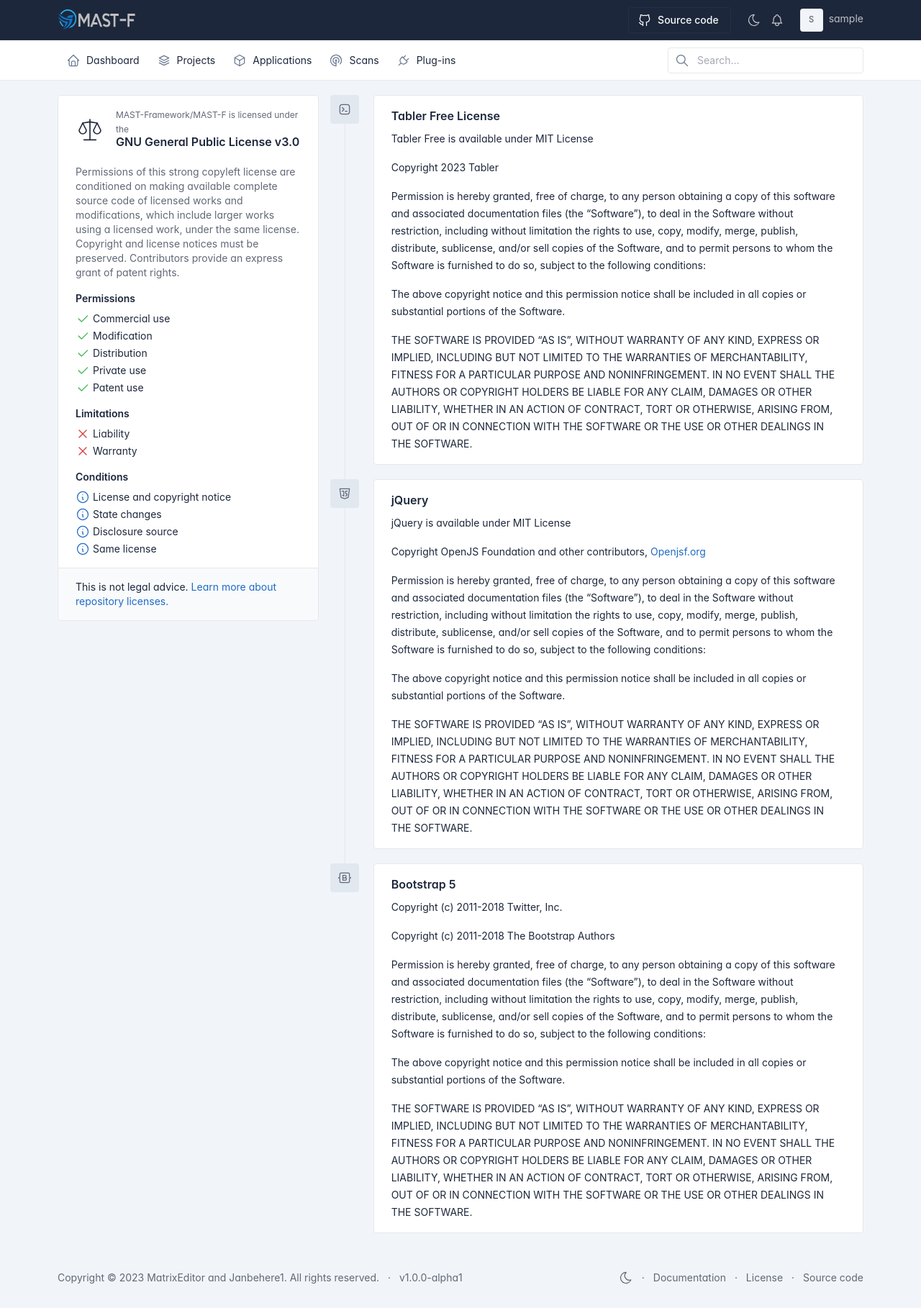
After one commit to MAST-Framework/MAST-F, a Django app: page /web/license in a window 1280 px wide. The commit adds this page. Shown: the whole page at 72% size. Run offline with Django 4.2, Linux system fonts and the light colour scheme; the visitor is signed in with stand-in values (Sample User, id 1); some libraries are stand-ins or nearby versions; some web fonts are replaced.

Commit message:
Updated source code links

```diff
--- a/mastf/MASTF/web/urls.py
+++ b/mastf/MASTF/web/urls.py
@@ -5,6 +5,7 @@ from mastf.MASTF.web import views
 urlpatterns = [
     path(r"", views.DashboardView.as_view(), name='Index'),
     path(r"dashboard", views.DashboardView.as_view(), name='Dashboard'),
+    path(r"license", views.LicenseView.as_view(), name='License'),
 
     # URLs for the main navigation bar - Currently, there are only four options
     # (five with dashboard):
--- a/mastf/MASTF/web/views/web_dashboard.py
+++ b/mastf/MASTF/web/views/web_dashboard.py
@@ -13,7 +13,7 @@ from mastf.MASTF.serializers import ProjectSerializer, ScanSerializer
 # display the web frontend
 
 __all__ = [
-    'DashboardView', 'ProjectsView'
+    'DashboardView', 'ProjectsView', 'LicenseView'
 ]
 
 class DashboardView(ContextMixinBase):
@@ -64,3 +64,7 @@ class ProjectsView(VulnContextMixin, ContextMixinBase):
         data['scan'] = ScanSerializer(scan[0]).data if len(scan) > 0 else None
 
         return data
+
+
+class LicenseView(ContextMixinBase):
+    template_name = 'license.html'
--- a/mastf/templates/base.html
+++ b/mastf/templates/base.html
@@ -75,7 +75,7 @@
                   <div class="navbar-nav flex-row order-md-last">
                     <div class="nav-item d-none d-md-flex me-3">
                       <div class="btn-list">
-                        <a href="https://github.com/tabler/tabler" class="btn btn-dark" target="_blank" rel="noreferrer">
+                        <a href="https://github.com/MAST-Framework/MAST-F" class="btn btn-dark" target="_blank" rel="noreferrer">
                           <!-- Download SVG icon from http://tabler-icons.io/i/brand-github -->
                           <svg xmlns="http://www.w3.org/2000/svg" class="icon" width="24" height="24" viewBox="0 0 24 24" stroke-width="2" stroke="currentColor" fill="none" stroke-linecap="round" stroke-linejoin="round"><path stroke="none" d="M0 0h24v24H0z" fill="none"/><path d="M9 19c-4.3 1.4 -4.3 -2.5 -6 -3m12 5v-3.5c0 -1 .1 -1.4 -.5 -2c2.8 -.3 5.5 -1.4 5.5 -6a4.6 4.6 0 0 0 -1.3 -3.2a4.2 4.2 0 0 0 -.1 -3.2s-1.1 -.3 -3.5 1.3a12.3 12.3 0 0 0 -6.2 0c-2.4 -1.6 -3.5 -1.3 -3.5 -1.3a4.2 4.2 0 0 0 -.1 3.2a4.6 4.6 0 0 0 -1.3 3.2c0 4.6 2.7 5.7 5.5 6c-.6 .6 -.6 1.2 -.5 2v3.5" /></svg>
                           Source code
@@ -323,8 +323,8 @@
                               </a>
                             </li>
                             <li class="list-inline-item"><a href="/docs/" class="link-secondary">Documentation</a></li>
-                            <li class="list-inline-item"><a href="/license.html" class="link-secondary">License</a></li>
-                            <li class="list-inline-item"><a href="https://github.com/tabler/tabler" target="_blank" class="link-secondary" rel="noopener">Source code</a></li>
+                            <li class="list-inline-item"><a href="{% url 'License' %}" class="link-secondary">License</a></li>
+                            <li class="list-inline-item"><a href="https://github.com/MAST-Framework/MAST-F" target="_blank" class="link-secondary" rel="noopener">Source code</a></li>
 
                           </ul>
                         </div>
@@ -332,7 +332,8 @@
                           <ul class="list-inline list-inline-dots mb-0">
                             <li class="list-inline-item">
                               Copyright &copy; 2023
-                              <a href="." class="link-secondary">MatrixEditor</a>.
+                              <a href="https://github.com/MatrixEditor" class="link-secondary">MatrixEditor</a> and
+                              <a href="https://github.com/Janbehere1" class="link-secondary">Janbehere1</a>.
                               All rights reserved.
                             </li>
                             <li class="list-inline-item">
--- /dev/null
+++ b/mastf/templates/license.html
@@ -0,0 +1,157 @@
+{% extends 'base.html' %}
+{% load static %}
+
+{% block title %}
+Licenses
+{% endblock title %}
+
+{% block page_body %}
+<div class="page-body">
+    <div class="container-xl">
+      <div class="row row-cards">
+        <div class="col-lg-4">
+            <div class="card">
+              <div class="card-body">
+                <div class="d-flex align-items-center mb-3">
+                  <div class="me-3">
+                    <!-- Download SVG icon from http://tabler-icons.io/i/scale -->
+                    <svg xmlns="http://www.w3.org/2000/svg" class="icon icon-md" width="24" height="24" viewBox="0 0 24 24" stroke-width="2" stroke="currentColor" fill="none" stroke-linecap="round" stroke-linejoin="round"><path stroke="none" d="M0 0h24v24H0z" fill="none"/><path d="M7 20l10 0" /><path d="M6 6l6 -1l6 1" /><path d="M12 3l0 17" /><path d="M9 12l-3 -6l-3 6a3 3 0 0 0 6 0" /><path d="M21 12l-3 -6l-3 6a3 3 0 0 0 6 0" /></svg>
+                  </div>
+                  <div>
+                    <small class="text-muted">MAST-Framework/MAST-F is licensed under the</small>
+                    <h3 class="lh-1">GNU General Public License v3.0</h3>
+                  </div>
+                </div>
+                <div class="text-muted mb-3">
+                    Permissions of this strong copyleft license are conditioned on making
+                    available complete source code of licensed works and modifications, which
+                    include larger works using a licensed work, under the same license. Copyright
+                    and license notices must be preserved. Contributors provide an express grant
+                    of patent rights.
+                </div>
+                <h4>Permissions</h4>
+                <ul class="list-unstyled space-y-1">
+                    <li><!-- Download SVG icon from http://tabler-icons.io/i/check -->
+                        <svg xmlns="http://www.w3.org/2000/svg" class="icon text-green" width="24" height="24" viewBox="0 0 24 24" stroke-width="2" stroke="currentColor" fill="none" stroke-linecap="round" stroke-linejoin="round"><path stroke="none" d="M0 0h24v24H0z" fill="none"/><path d="M5 12l5 5l10 -10" /></svg>
+                        Commercial use</li>
+                    <li><!-- Download SVG icon from http://tabler-icons.io/i/check -->
+                        <svg xmlns="http://www.w3.org/2000/svg" class="icon text-green" width="24" height="24" viewBox="0 0 24 24" stroke-width="2" stroke="currentColor" fill="none" stroke-linecap="round" stroke-linejoin="round"><path stroke="none" d="M0 0h24v24H0z" fill="none"/><path d="M5 12l5 5l10 -10" /></svg>
+                        Modification</li>
+                    <li><!-- Download SVG icon from http://tabler-icons.io/i/check -->
+                        <svg xmlns="http://www.w3.org/2000/svg" class="icon text-green" width="24" height="24" viewBox="0 0 24 24" stroke-width="2" stroke="currentColor" fill="none" stroke-linecap="round" stroke-linejoin="round"><path stroke="none" d="M0 0h24v24H0z" fill="none"/><path d="M5 12l5 5l10 -10" /></svg>
+                        Distribution</li>
+                    <li><!-- Download SVG icon from http://tabler-icons.io/i/check -->
+                        <svg xmlns="http://www.w3.org/2000/svg" class="icon text-green" width="24" height="24" viewBox="0 0 24 24" stroke-width="2" stroke="currentColor" fill="none" stroke-linecap="round" stroke-linejoin="round"><path stroke="none" d="M0 0h24v24H0z" fill="none"/><path d="M5 12l5 5l10 -10" /></svg>
+                        Private use</li>
+                    <li><!-- Download SVG icon from http://tabler-icons.io/i/check -->
+                        <svg xmlns="http://www.w3.org/2000/svg" class="icon text-green" width="24" height="24" viewBox="0 0 24 24" stroke-width="2" stroke="currentColor" fill="none" stroke-linecap="round" stroke-linejoin="round"><path stroke="none" d="M0 0h24v24H0z" fill="none"/><path d="M5 12l5 5l10 -10" /></svg>
+                        Patent use</li>
+                </ul>
+                <h4>Limitations</h4>
+                <ul class="list-unstyled space-y-1">
+                  <li><!-- Download SVG icon from http://tabler-icons.io/i/x -->
+                    <svg xmlns="http://www.w3.org/2000/svg" class="icon text-red" width="24" height="24" viewBox="0 0 24 24" stroke-width="2" stroke="currentColor" fill="none" stroke-linecap="round" stroke-linejoin="round"><path stroke="none" d="M0 0h24v24H0z" fill="none"/><path d="M18 6l-12 12" /><path d="M6 6l12 12" /></svg>
+                    Liability</li>
+                  <li><!-- Download SVG icon from http://tabler-icons.io/i/x -->
+                    <svg xmlns="http://www.w3.org/2000/svg" class="icon text-red" width="24" height="24" viewBox="0 0 24 24" stroke-width="2" stroke="currentColor" fill="none" stroke-linecap="round" stroke-linejoin="round"><path stroke="none" d="M0 0h24v24H0z" fill="none"/><path d="M18 6l-12 12" /><path d="M6 6l12 12" /></svg>
+                    Warranty</li>
+                </ul>
+                <h4>Conditions</h4>
+                <ul class="list-unstyled space-y-1">
+                    <li><!-- Download SVG icon from http://tabler-icons.io/i/info-circle -->
+                        <svg xmlns="http://www.w3.org/2000/svg" class="icon text-blue" width="24" height="24" viewBox="0 0 24 24" stroke-width="2" stroke="currentColor" fill="none" stroke-linecap="round" stroke-linejoin="round"><path stroke="none" d="M0 0h24v24H0z" fill="none"/><path d="M12 12m-9 0a9 9 0 1 0 18 0a9 9 0 1 0 -18 0" /><path d="M12 8l.01 0" /><path d="M11 12l1 0l0 4l1 0" /></svg>
+                        License and copyright notice</li>
+                    <li><!-- Download SVG icon from http://tabler-icons.io/i/info-circle -->
+                        <svg xmlns="http://www.w3.org/2000/svg" class="icon text-blue" width="24" height="24" viewBox="0 0 24 24" stroke-width="2" stroke="currentColor" fill="none" stroke-linecap="round" stroke-linejoin="round"><path stroke="none" d="M0 0h24v24H0z" fill="none"/><path d="M12 12m-9 0a9 9 0 1 0 18 0a9 9 0 1 0 -18 0" /><path d="M12 8l.01 0" /><path d="M11 12l1 0l0 4l1 0" /></svg>
+                        State changes</li>
+                    <li><!-- Download SVG icon from http://tabler-icons.io/i/info-circle -->
+                        <svg xmlns="http://www.w3.org/2000/svg" class="icon text-blue" width="24" height="24" viewBox="0 0 24 24" stroke-width="2" stroke="currentColor" fill="none" stroke-linecap="round" stroke-linejoin="round"><path stroke="none" d="M0 0h24v24H0z" fill="none"/><path d="M12 12m-9 0a9 9 0 1 0 18 0a9 9 0 1 0 -18 0" /><path d="M12 8l.01 0" /><path d="M11 12l1 0l0 4l1 0" /></svg>
+                        Disclosure source</li>
+                    <li><!-- Download SVG icon from http://tabler-icons.io/i/info-circle -->
+                        <svg xmlns="http://www.w3.org/2000/svg" class="icon text-blue" width="24" height="24" viewBox="0 0 24 24" stroke-width="2" stroke="currentColor" fill="none" stroke-linecap="round" stroke-linejoin="round"><path stroke="none" d="M0 0h24v24H0z" fill="none"/><path d="M12 12m-9 0a9 9 0 1 0 18 0a9 9 0 1 0 -18 0" /><path d="M12 8l.01 0" /><path d="M11 12l1 0l0 4l1 0" /></svg>
+                        Same license</li>
+                </ul>
+              </div>
+              <div class="card-footer">
+                This is not legal advice.
+                <a href="https://docs.github.com/en/repositories/managing-your-repositorys-settings-and-features/customizing-your-repository/licensing-a-repository#disclaimer" target="_blank">
+                    Learn more about repository licenses.</a>
+              </div>
+            </div>
+          </div>
+
+        <div class="col-lg-8">
+          <div class="timeline">
+            <div class="timeline-event">
+                <div class="timeline-event-icon">
+                    <svg xmlns="http://www.w3.org/2000/svg" class="icon icon-tabler icon-tabler-brand-tabler" width="24" height="24" viewBox="0 0 24 24" stroke-width="2" stroke="currentColor" fill="none" stroke-linecap="round" stroke-linejoin="round">
+                        <path stroke="none" d="M0 0h24v24H0z" fill="none"></path>
+                        <path d="M8 9l3 3l-3 3"></path>
+                        <path d="M13 15l3 0"></path>
+                        <path d="M4 4m0 4a4 4 0 0 1 4 -4h8a4 4 0 0 1 4 4v8a4 4 0 0 1 -4 4h-8a4 4 0 0 1 -4 -4z"></path>
+                     </svg>
+                </div>
+                <div class="card timeline-event-card">
+                    <div class="card-body">
+                        <div class="markdown">
+                            <h3 id="tabler-free-license">Tabler Free License</h3>
+                            <p>Tabler Free is available under MIT License</p>
+                            <p>Copyright 2023 Tabler</p>
+                            <p>Permission is hereby granted, free of charge, to any person obtaining a copy of this software and associated documentation files (the “Software”), to deal in the Software without restriction, including without limitation the rights to use, copy, modify, merge, publish, distribute, sublicense, and/or sell copies of the Software, and to permit persons to whom the Software is furnished to do so, subject to the following conditions:</p>
+                            <p>The above copyright notice and this permission notice shall be included in all copies or substantial portions of the Software.</p>
+                            <p>THE SOFTWARE IS PROVIDED “AS IS”, WITHOUT WARRANTY OF ANY KIND, EXPRESS OR IMPLIED, INCLUDING BUT NOT LIMITED TO THE WARRANTIES OF MERCHANTABILITY, FITNESS FOR A PARTICULAR PURPOSE AND NONINFRINGEMENT. IN NO EVENT SHALL THE AUTHORS OR COPYRIGHT HOLDERS BE LIABLE FOR ANY CLAIM, DAMAGES OR OTHER LIABILITY, WHETHER IN AN ACTION OF CONTRACT, TORT OR OTHERWISE, ARISING FROM, OUT OF OR IN CONNECTION WITH THE SOFTWARE OR THE USE OR OTHER DEALINGS IN THE SOFTWARE.</p>
+                        </div>
+                    </div>
+                </div>
+            </div>
+            <div class="timeline-event">
+                <div class="timeline-event-icon">
+                    <svg xmlns="http://www.w3.org/2000/svg" class="icon icon-tabler icon-tabler-brand-javascript" width="24" height="24" viewBox="0 0 24 24" stroke-width="2" stroke="currentColor" fill="none" stroke-linecap="round" stroke-linejoin="round">
+                        <path stroke="none" d="M0 0h24v24H0z" fill="none"></path>
+                        <path d="M20 4l-2 14.5l-6 2l-6 -2l-2 -14.5z"></path>
+                        <path d="M7.5 8h3v8l-2 -1"></path>
+                        <path d="M16.5 8h-2.5a.5 .5 0 0 0 -.5 .5v3a.5 .5 0 0 0 .5 .5h1.423a.5 .5 0 0 1 .495 .57l-.418 2.93l-2 .5"></path>
+                     </svg>
+                </div>
+                <div class="card timeline-event-card">
+                    <div class="card-body">
+                        <div class="markdown">
+                            <h3 id="tabler-free-license">jQuery</h3>
+                            <p>jQuery is available under MIT License</p>
+                            <p>Copyright OpenJS Foundation and other contributors, <a href="https://openjsf.org/" target="_blank">Openjsf.org</a></p>
+                            <p>Permission is hereby granted, free of charge, to any person obtaining a copy of this software and associated documentation files (the “Software”), to deal in the Software without restriction, including without limitation the rights to use, copy, modify, merge, publish, distribute, sublicense, and/or sell copies of the Software, and to permit persons to whom the Software is furnished to do so, subject to the following conditions:</p>
+                            <p>The above copyright notice and this permission notice shall be included in all copies or substantial portions of the Software.</p>
+                            <p>THE SOFTWARE IS PROVIDED “AS IS”, WITHOUT WARRANTY OF ANY KIND, EXPRESS OR IMPLIED, INCLUDING BUT NOT LIMITED TO THE WARRANTIES OF MERCHANTABILITY, FITNESS FOR A PARTICULAR PURPOSE AND NONINFRINGEMENT. IN NO EVENT SHALL THE AUTHORS OR COPYRIGHT HOLDERS BE LIABLE FOR ANY CLAIM, DAMAGES OR OTHER LIABILITY, WHETHER IN AN ACTION OF CONTRACT, TORT OR OTHERWISE, ARISING FROM, OUT OF OR IN CONNECTION WITH THE SOFTWARE OR THE USE OR OTHER DEALINGS IN THE SOFTWARE.</p>
+                        </div>
+                    </div>
+                </div>
+            </div>
+            <div class="timeline-event">
+                <div class="timeline-event-icon">
+                    <svg xmlns="http://www.w3.org/2000/svg" class="icon icon-tabler icon-tabler-brand-bootstrap" width="24" height="24" viewBox="0 0 24 24" stroke-width="2" stroke="currentColor" fill="none" stroke-linecap="round" stroke-linejoin="round">
+                        <path stroke="none" d="M0 0h24v24H0z" fill="none"></path>
+                        <path d="M2 12a2 2 0 0 0 2 -2v-4a2 2 0 0 1 2 -2h12a2 2 0 0 1 2 2v4a2 2 0 0 0 2 2"></path>
+                        <path d="M2 12a2 2 0 0 1 2 2v4a2 2 0 0 0 2 2h12a2 2 0 0 0 2 -2v-4a2 2 0 0 1 2 -2"></path>
+                        <path d="M9 16v-8h3.5a2 2 0 1 1 0 4h-3.5h4a2 2 0 1 1 0 4h-4z"></path>
+                     </svg>
+                </div>
+                <div class="card timeline-event-card">
+                    <div class="card-body">
+                        <div class="markdown">
+                            <h3 id="tabler-free-license">Bootstrap 5</h3>
+                            <p>Copyright (c) 2011-2018 Twitter, Inc.</p>
+                            <p>Copyright (c) 2011-2018 The Bootstrap Authors</p>
+                            <p>Permission is hereby granted, free of charge, to any person obtaining a copy of this software and associated documentation files (the “Software”), to deal in the Software without restriction, including without limitation the rights to use, copy, modify, merge, publish, distribute, sublicense, and/or sell copies of the Software, and to permit persons to whom the Software is furnished to do so, subject to the following conditions:</p>
+                            <p>The above copyright notice and this permission notice shall be included in all copies or substantial portions of the Software.</p>
+                            <p>THE SOFTWARE IS PROVIDED “AS IS”, WITHOUT WARRANTY OF ANY KIND, EXPRESS OR IMPLIED, INCLUDING BUT NOT LIMITED TO THE WARRANTIES OF MERCHANTABILITY, FITNESS FOR A PARTICULAR PURPOSE AND NONINFRINGEMENT. IN NO EVENT SHALL THE AUTHORS OR COPYRIGHT HOLDERS BE LIABLE FOR ANY CLAIM, DAMAGES OR OTHER LIABILITY, WHETHER IN AN ACTION OF CONTRACT, TORT OR OTHERWISE, ARISING FROM, OUT OF OR IN CONNECTION WITH THE SOFTWARE OR THE USE OR OTHER DEALINGS IN THE SOFTWARE.</p>
+                        </div>
+                    </div>
+                </div>
+            </div>
+          </div>
+        </div>
+
+      </div>
+    </div>
+  </div
+{% endblock page_body %}
```
Also changed, not shown: mastf/MASTF/rest/views/rest_scan.py (+6 -3 lines), mastf/MASTF/scanners/plugin.py (+19 -2 lines), mastf/templates/project/project-overview.html (+10 -5 lines), README.md.
